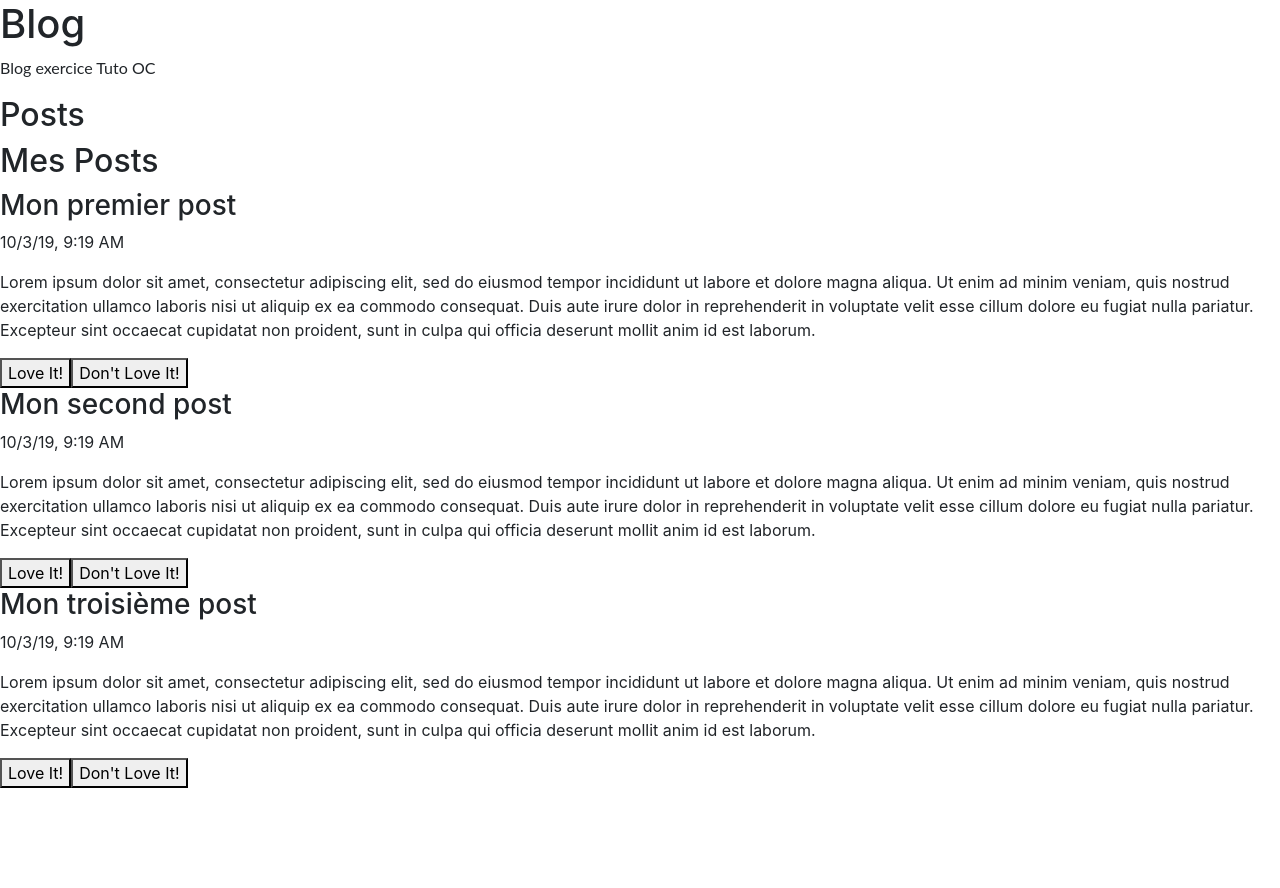
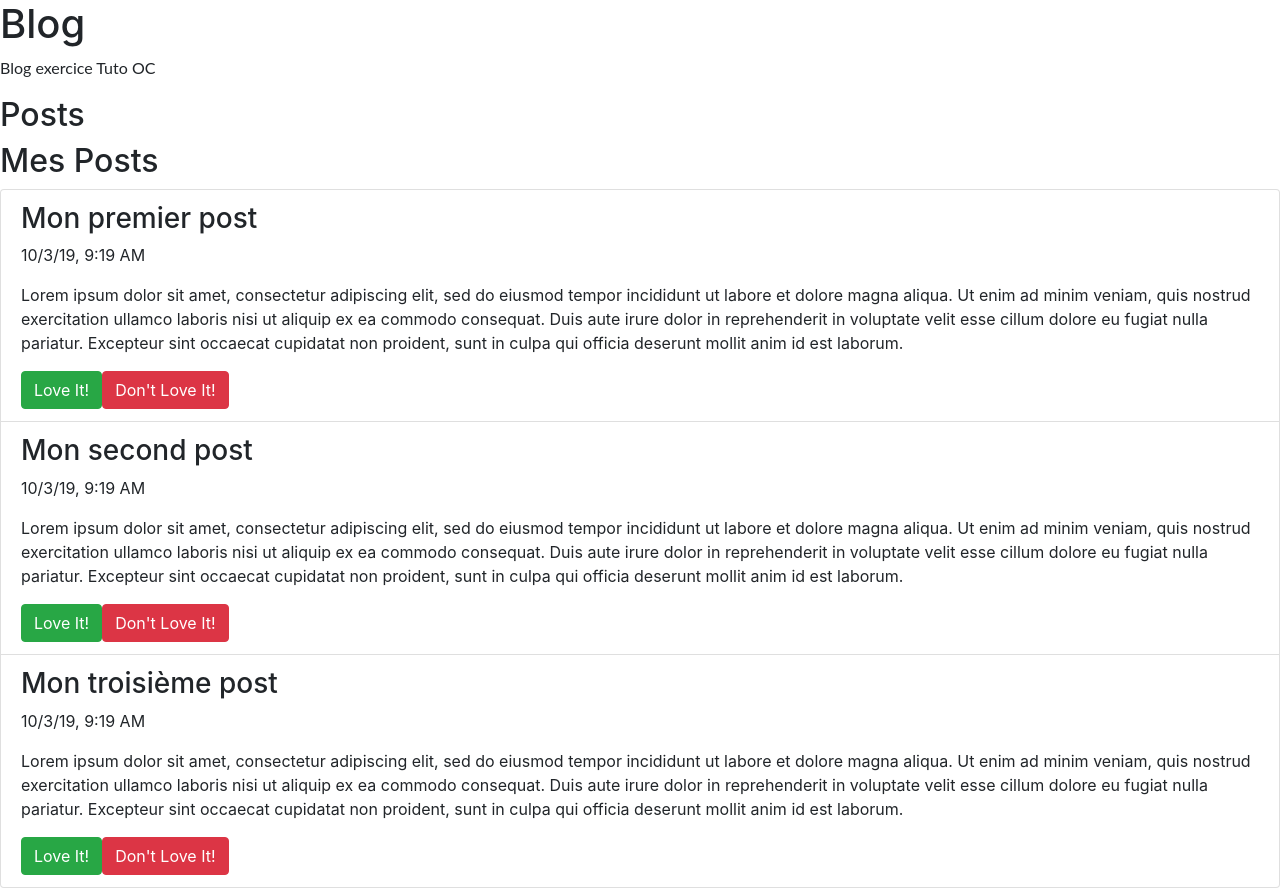
Before and after one commit to MaevaBtd/angular-blog-oc, an Angular app: page / in a window 1280 px wide. Before the commit the page ends 800 px from the top, so only its background shows below. Built offline with nearby package versions, Linux system fonts and the light colour scheme.

Commit message:
3 files modified

```diff
--- a/src/app/app.component.html
+++ b/src/app/app.component.html
@@ -3,4 +3,4 @@
   Blog exercice Tuto OC
 </p>
 <h2>Posts</h2>
-<app-post-list [posts]="posts"></app-post-list>
+<app-post-list class="list-group" [posts]="posts"></app-post-list>
--- a/src/app/post-list-item/post-list-item.component.html
+++ b/src/app/post-list-item/post-list-item.component.html
@@ -3,5 +3,5 @@
 </h3>
 <p>{{postDate | date: 'short'}}</p>
 <p>{{postContent }}</p>
-<button>Love It!</button>
-<button>Don't Love It!</button>
+<button class="btn btn-success">Love It!</button>
+<button class="btn btn-danger">Don't Love It!</button>
--- a/src/app/post-list/post-list.component.html
+++ b/src/app/post-list/post-list.component.html
@@ -1,6 +1,6 @@
 <h2>Mes Posts</h2>
     <ul class="list-group">
-      <app-post-list-item  *ngFor="let post of posts"
+      <app-post-list-item class="list-group-item" *ngFor="let post of posts"
       [postTitle]="post.title"
       [postContent]="post.content"
       [postLikes]="post.loveIts"
```
